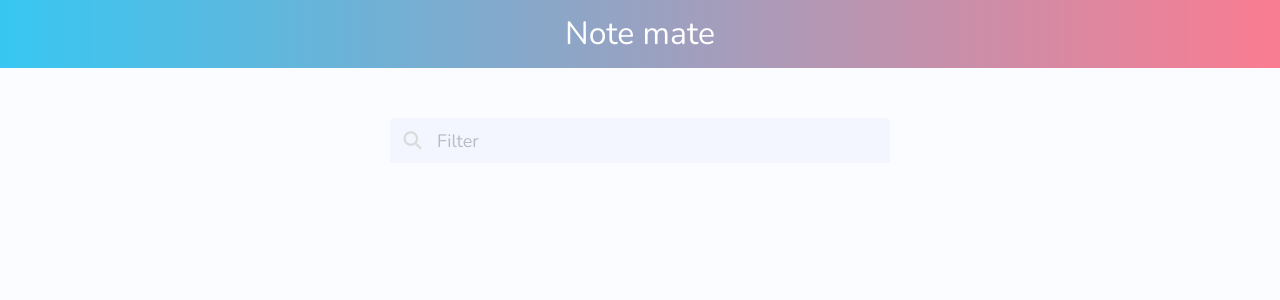
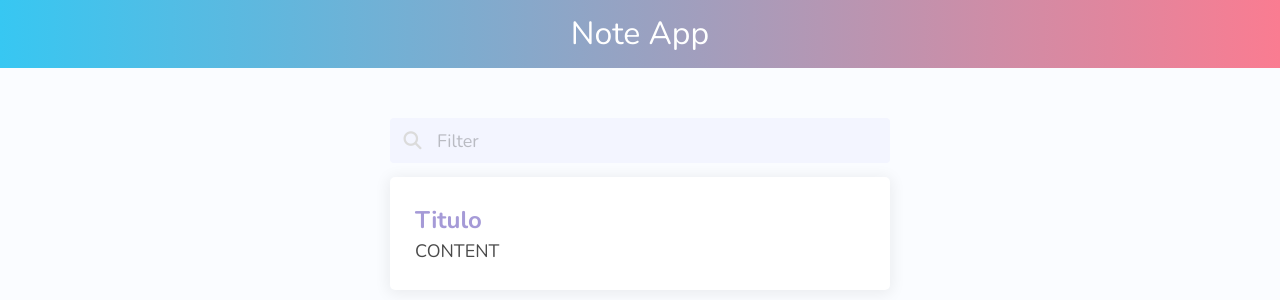
Before and after one commit to p3cunha/notes--app, an Angular app: page / in a window 1280 px wide. Shown: the top 300 px of the page. Built offline with nearby package versions, Linux system fonts and the light colour scheme.

Commit message:
note-list started

```diff
--- a/src/app/app-routing.module.ts
+++ b/src/app/app-routing.module.ts
@@ -1,7 +1,7 @@
 import { NgModule } from '@angular/core';
 import { Routes, RouterModule } from '@angular/router';
 
-import { NoteListComponent } from './note-list/note-list.component';
+import { NoteListComponent } from './pages/note-list/note-list.component';
 import { MainLayoutComponent } from './pages/main-layout/main-layout.component';
 
 const routes: Routes = [
--- a/src/app/app.module.ts
+++ b/src/app/app.module.ts
@@ -3,14 +3,16 @@ import { NgModule } from '@angular/core';
 
 import { AppRoutingModule } from './app-routing.module';
 import { AppComponent } from './app.component';
-import { NoteListComponent } from './note-list/note-list.component';
+import { NoteListComponent } from './pages/note-list/note-list.component';
 import { MainLayoutComponent } from './pages/main-layout/main-layout.component';
+import { NoteCardComponent } from './note-card/note-card.component';
 
 @NgModule({
   declarations: [
     AppComponent,
     NoteListComponent,
-    MainLayoutComponent
+    MainLayoutComponent,
+    NoteCardComponent
   ],
   imports: [
     BrowserModule,
--- /dev/null
+++ b/src/app/note-card/note-card.component.html
@@ -0,0 +1,12 @@
+<!-- THIS IS A CARD -->
+<!-- #CONTAINER = TEMPLATE REFERENCE VARIABLE -->
+<div #container class="note-card-container">
+
+    <!-- WRITED CONTENT OF CARD -->
+    <div class="note-card-content">
+        <h1 class="note-card-title">Titulo</h1>
+
+        <div class="note-card-body">CONTENT</div>
+    </div>
+    <!-- ----------------------- -->
+</div>
--- /dev/null
+++ b/src/app/note-card/note-card.component.scss
@@ -0,0 +1,28 @@
+@import '../../main-styles';
+
+.note-card-container{
+    background: white; //cause contrast between card and div (cuz the border)
+
+    border-radius: 5px; //border rounding
+
+    box-shadow: 0px 2px 15px 2px rgba(black, 0.068);
+    transition: box-shadow 0.3s ease-out;
+
+    &:hover { // all elements of note-card on hover
+        box-shadow: 0px 0px 0px 3px rgba(black, 0.068);
+        cursor: pointer;
+    }
+
+
+
+    .note-card-content {
+
+        padding: 25px;
+
+        .note-card-title{
+            color: $purple;
+            font-size: 18pt;
+            font-weight: bold;
+        }
+    }
+}
--- /dev/null
+++ b/src/app/note-card/note-card.component.ts
@@ -0,0 +1,15 @@
+import { Component, OnInit } from '@angular/core';
+
+@Component({
+  selector: 'app-note-card',
+  templateUrl: './note-card.component.html',
+  styleUrls: ['./note-card.component.scss']
+})
+export class NoteCardComponent implements OnInit {
+
+  constructor() { }
+
+  ngOnInit(): void {
+  }
+
+}
--- a/src/app/pages/main-layout/main-layout.component.html
+++ b/src/app/pages/main-layout/main-layout.component.html
@@ -5,7 +5,7 @@
 
         <!-- Top/title of layout -->
         <div class="top-bar">
-            <h1>Note mate</h1>
+            <h1>Note App</h1>
         </div>
 
         <!-- Every content -->
--- a/src/app/note-list/note-list.component.html
+++ b/src/app/pages/note-list/note-list.component.html
@@ -13,6 +13,10 @@
             </p>
           </div>
 
+          <div class="notes-list">
+            <app-note-card></app-note-card>
+          </div>
+
     </div>
 
 </div>
--- a/src/app/note-list/note-list.component.scss
+++ b/src/app/pages/note-list/note-list.component.scss
@@ -5,3 +5,7 @@
     margin: auto;
     padding-top: 50px;
 }
+
+.note-list{
+    margin-top: 23px; //move away list from input filter
+}
--- a/src/main-styles.scss
+++ b/src/main-styles.scss
@@ -7,7 +7,7 @@
 @import url('https://fonts.googleapis.com/css?family=Nunito:400,700');
 
 // Set your brand colors
-$purple: #8A4D76;
+$purple: #a59ad7;
 $pink: #FA7C91;
 $blue: #37c7f2;
 
```
Also changed, not shown: src/app/pages/note-list/note-list.component.ts (renamed from src/app/note-list/note-list.component.ts).
